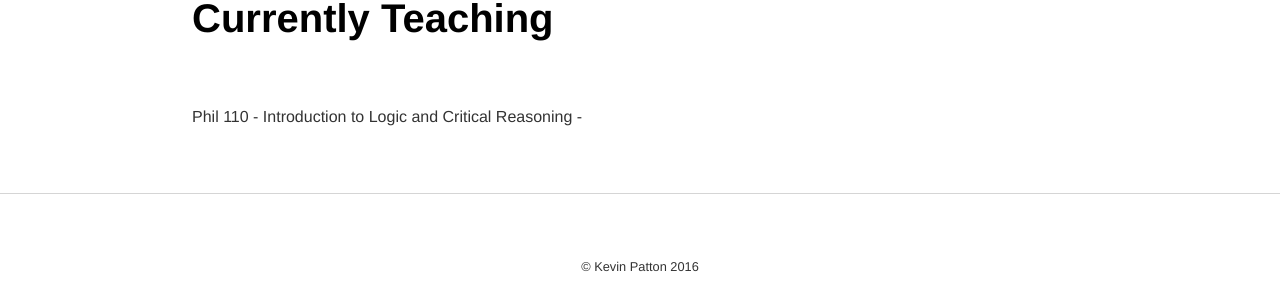
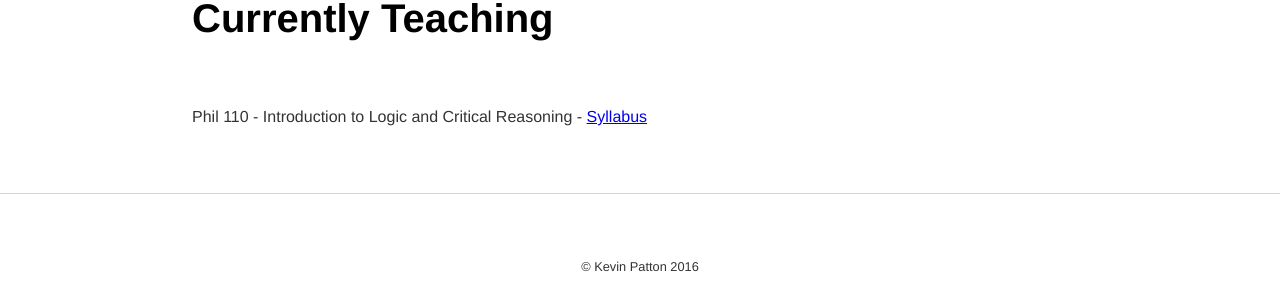
Before and after one commit to kevinjpatton/kevinjpatton.github.io, a Jekyll site: the page built from teaching/index.html, in a window 1280 px wide. Shown: the part 568-868 px from the top of the page. Built offline with Jekyll 4.4.1, drawn with Linux system fonts in a browser that asks for light colours; Markdown is read by kramdown in place of the engine named in the settings.

Commit message:
Update index.html

```diff
--- a/teaching/index.html
+++ b/teaching/index.html
@@ -8,4 +8,4 @@ title: Teaching - Kevin Patton
 <p>Phil 106 - Contemporary Moral Issues / The Ethics of Big Data - <a href="https://www.academia.edu/13590446/The_Ethics_of_Big_Data" target="_blank">Syllabus</a></p>
 
 <h1>Currently Teaching</h1>
-<p>Phil 110 - Introduction to Logic and Critical Reasoning - </p>
+<p>Phil 110 - Introduction to Logic and Critical Reasoning - <a href=/Phil110_Syllabus.pdf target="_blank">Syllabus</a></p>
```
